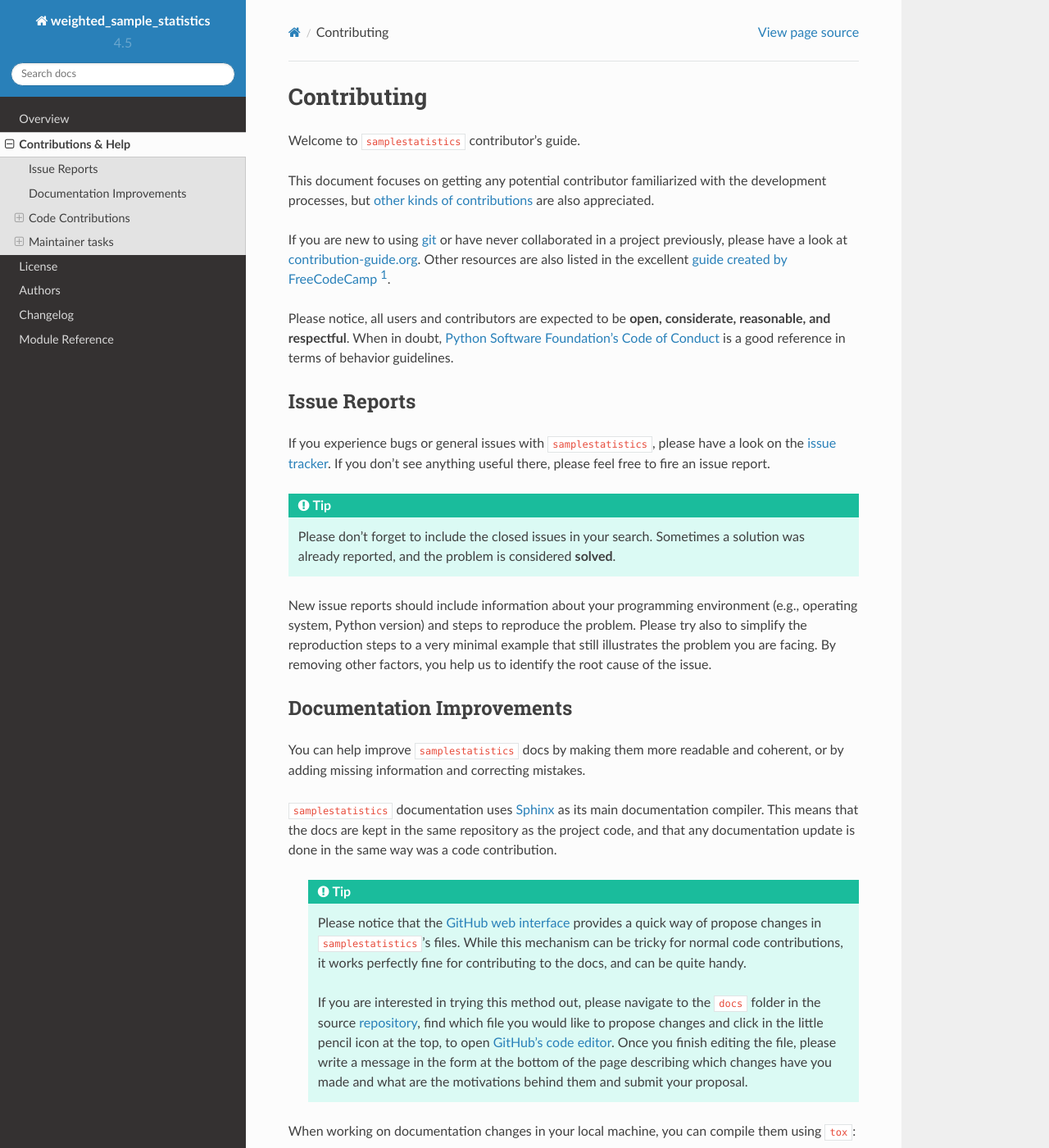
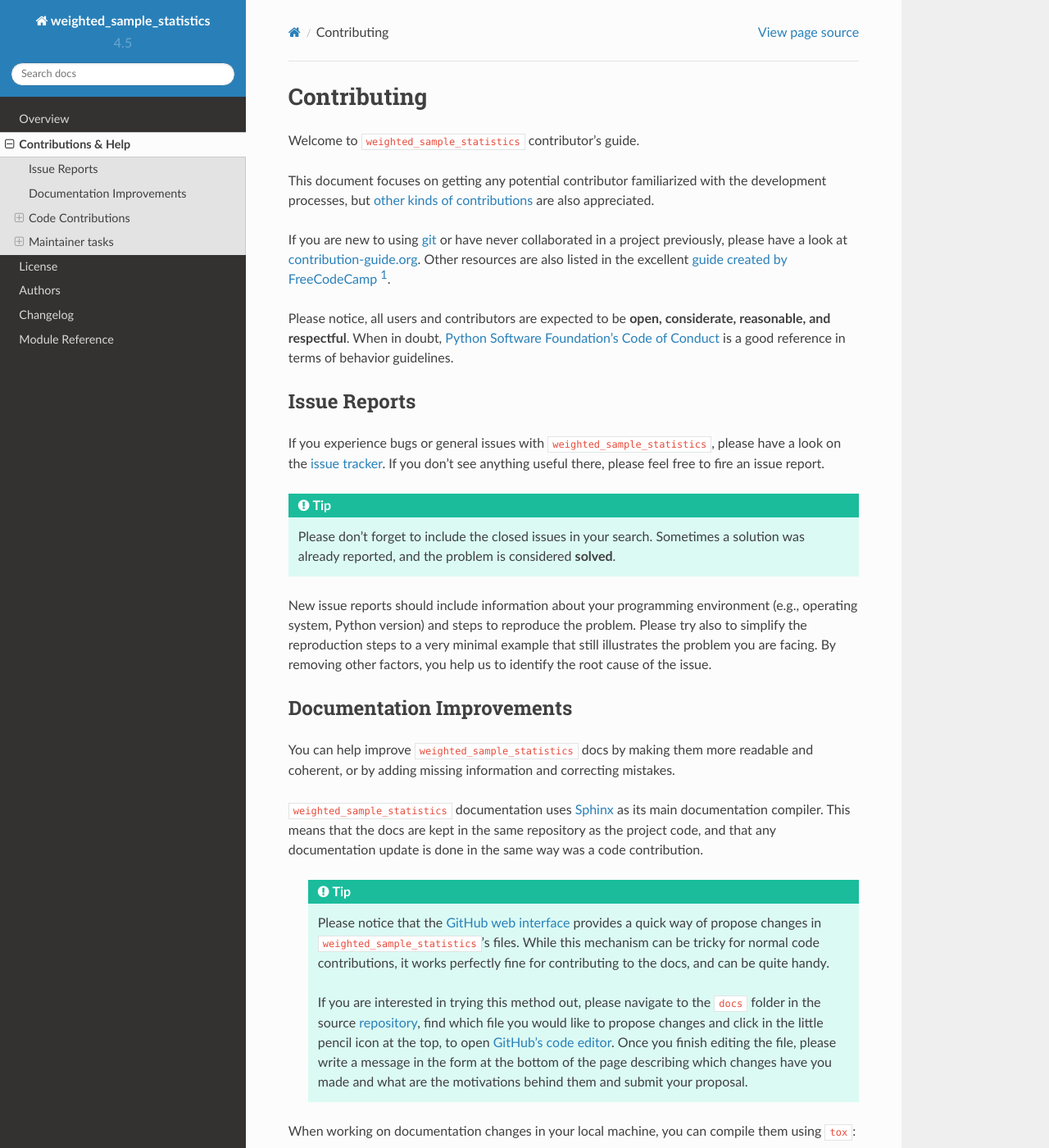
Before and after one commit to eelcovv/WeightedSampleStatistics, a Sphinx documentation site: the page built from docs/contributing.rst, in a window 1280 px wide and 1400 px high. Shown: the whole window at 82% size. Built offline with Sphinx 7.4.7 and the Read the Docs theme 2.0.0, drawn with Linux system fonts in a browser that asks for light colours; some of the changed text lies outside the part shown.

Commit message:
renamed old

```diff
--- a/CONTRIBUTING.rst
+++ b/CONTRIBUTING.rst
@@ -2,7 +2,7 @@
 Contributing
 ============
 
-Welcome to ``samplestatistics`` contributor's guide.
+Welcome to ``weighted_sample_statistics`` contributor's guide.
 
 This document focuses on getting any potential contributor familiarized
 with the development processes, but `other kinds of contributions`_ are also
@@ -21,7 +21,7 @@
 Issue Reports
 =============
 
-If you experience bugs or general issues with ``samplestatistics``, please have a look
+If you experience bugs or general issues with ``weighted_sample_statistics``, please have a look
 on the `issue tracker`_. If you don't see anything useful there, please feel
 free to fire an issue report.
 
@@ -40,16 +40,16 @@
 Documentation Improvements
 ==========================
 
-You can help improve ``samplestatistics`` docs by making them more readable and coherent, or
+You can help improve ``weighted_sample_statistics`` docs by making them more readable and coherent, or
 by adding missing information and correcting mistakes.
 
-``samplestatistics`` documentation uses Sphinx_ as its main documentation compiler.
+``weighted_sample_statistics`` documentation uses Sphinx_ as its main documentation compiler.
 This means that the docs are kept in the same repository as the project code, and
 that any documentation update is done in the same way was a code contribution.
 
    .. tip::
       Please notice that the `GitHub web interface`_ provides a quick way of
-      propose changes in ``samplestatistics``'s files. While this mechanism can
+      propose changes in ``weighted_sample_statistics``'s files. While this mechanism can
       be tricky for normal code contributions, it works perfectly fine for
       contributing to the docs, and can be quite handy.
 
@@ -94,8 +94,8 @@
 
 or Miniconda_::
 
-    conda create -n samplestatistics python=3 six virtualenv pytest pytest-cov
-    conda activate samplestatistics
+    conda create -n weighted_sample_statistics python=3 six virtualenv pytest pytest-cov
+    conda activate weighted_sample_statistics
 
 Clone the repository
 --------------------
@@ -105,8 +105,8 @@
    page. This creates a copy of the code under your account on |the repository service|.
 #. Clone this copy to your local disk::
 
-    git clone git@github.com:YourLogin/samplestatistics.git
-    cd samplestatistics
+    git clone git@github.com:YourLogin/weighted_sample_statistics.git
+    cd weighted_sample_statistics
 
 #. You should run::
 
@@ -121,7 +121,7 @@
     pip install pre-commit
     pre-commit install
 
-   ``samplestatistics`` comes with a lot of hooks configured to automatically help the
+   ``weighted_sample_statistics`` comes with a lot of hooks configured to automatically help the
    developer to check the code being written.
 
 Implement your changes
@@ -243,7 +243,7 @@
 
 If you are part of the group of maintainers and have correct user permissions
 on PyPI_, the following steps can be used to release a new version for
-``samplestatistics``:
+``weighted_sample_statistics``:
 
 #. Make sure all unit tests are successful.
 #. Tag the current commit on the main branch with a release tag, e.g., ``v1.2.3``.
@@ -271,8 +271,8 @@
 .. |the repository service| replace:: GitHub
 .. |contribute button| replace:: "Create pull request"
 
-.. _repository: https://github.com/eelcovv/SampleStatistics
-.. _issue tracker: https://github.com/eelcovv/SampleStatistics/issues
+.. _repository: https://github.com/eelcovv/weighted_sample_statistics
+.. _issue tracker: https://github.com/eelcovv/weighted_sample_statistics/issues
 .. <-- end -->
 
 
--- a/docs/index.rst
+++ b/docs/index.rst
@@ -1,8 +1,8 @@
 ================
-samplestatistics
+weighted_sample_statistics
 ================
 
-This is the documentation of **samplestatistics**.
+This is the documentation of **weighted_sample_statistics**.
 
 Contents
 ========
--- a/src/weighted_sample_statistics/__init__.py
+++ b/src/weighted_sample_statistics/__init__.py
@@ -15,7 +15,9 @@
 finally:
     del version, PackageNotFoundError
 
-from .core import WeightedSampleStatistics as WeightedSampleStatistics
+from .core import (
+    Weightedweighted_sample_statistics as Weightedweighted_sample_statistics,
+)
 from .variable_properties import VariableProperties as VariableProperties
 from .utils import rename_all_variables as rename_all_variables
 from .utils import make_negation_name as make_negation_name
```
Also changed, not shown: README.rst (+14 -14 lines), setup.cfg (+4 -4 lines), 4 other files.
